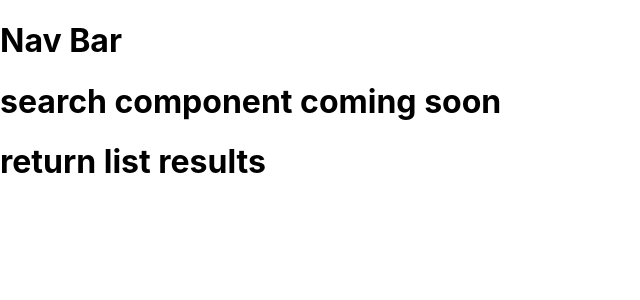
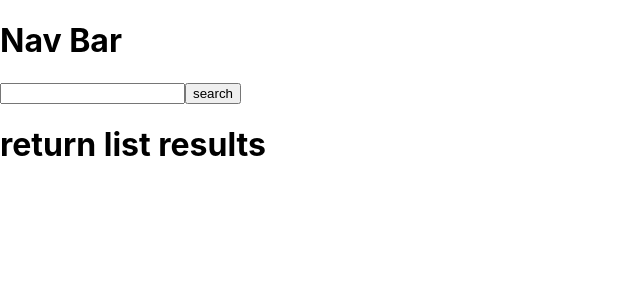
Before and after one commit to BrendanShields/burning-airlines-client, a React (Create React App) app: page / in a window 1280 px wide. Shown: the top 300 px of the page, without its empty margins (0-640 px from the left). Built offline with nearby package versions, Linux system fonts and the light colour scheme.

Commit message:
first commit for search

```diff
--- a/src/components/Home.js
+++ b/src/components/Home.js
@@ -1,8 +1,6 @@
-import React, { Component } from 'react'
-
-import List from './List'
-import Nav from './Nav'
-import Search from './Search'
+import React, { Component } from 'react';
+import Nav from './Nav';
+import SearchFlight from './SearchFlight';
 
 class Home extends Component {
 
@@ -10,8 +8,7 @@ class Home extends Component {
     return (
       <div>
       < Nav />
-      < Search />
-      < List />
+      < SearchFlight />
 
       </div>
     )
--- a/src/components/Search.js
+++ b/src/components/Search.js
@@ -1,9 +1,31 @@
 import React, { Component } from 'react'
 
 class Search extends Component {
+  constructor(){
+    super();
+    this.state = {
+      content: ''
+    }
+    // this._handleClick = this._handleClick(this);
+    this._handleChange = this._handleChange.bind(this);
+    this._handleClick = this._handleClick.bind(this);
+
+  }
+  _handleClick(e){
+    e.preventDefault();
+    this.props.onSubmit(this.state.content);
+  }
+  _handleChange(e){
+    // console.log(e.target.value);
+    this.setState({content: e.target.value});
+
+  }
   render () {
     return (
-      <h1> search component coming soon </h1>
+      <form onSubmit={this._handleClick}>
+        <input type="text" onChange={ this._handleChange } value={ this.state.content }/>
+        <input type="submit" value="search" />
+      </form>
     )
   }
 }
--- /dev/null
+++ b/src/components/SearchFlight.js
@@ -0,0 +1,32 @@
+import React, { Component } from 'react';
+
+import Search from './Search'
+import List from './List'
+// import SeatsPanel from './SeatsPanel'
+
+class SearchFlight extends Component{
+  constructor(){
+    super();
+    this.state = {
+      searchcontent: '',
+
+    };
+    this.SearchFlight = this.SearchFlight.bind(this);
+  }
+  SearchFlight(flight){
+    console.log(flight);
+    // this.setState({seats: '1,2,3,4'.split(',')});
+    // seats: '1,2,3,4';
+  }
+  render(){
+    return(
+      <div>
+      < Search onSubmit={(f)=>this.SearchFlight(f)}/>
+      < List />
+
+      </div>
+    );
+  }
+}
+
+export default SearchFlight;
--- /dev/null
+++ b/src/components/SeatsPanel.js
@@ -0,0 +1,31 @@
+import React, { Component } from 'react'
+
+class SeatsPanel extends Component {
+  // constructor(){
+  //   super();
+  //   this.state = {
+  //     seats: []
+  //   }
+  //   this.setState({seats: this.props.seats.split(",")});
+  //
+  //   // this.props.seats.split(",")
+  // }
+  renderSeats(i){
+    return <Seats seats={this.props.seats[i]} />;
+  }
+  render(){
+    return(
+      {this.renderSeats(0)}
+      {this.renderSeats(1)}
+
+    );
+  }
+}
+function Seats(props) {
+return (
+  <button className="tinytictac tinytictacdiv" onClick={props.onClick}>
+    {props.seats}
+  </button>
+);
+}
+export default SeatsPanel;
```
Also changed, not shown: 1 other file (tests, documents, lock files or other folders).
